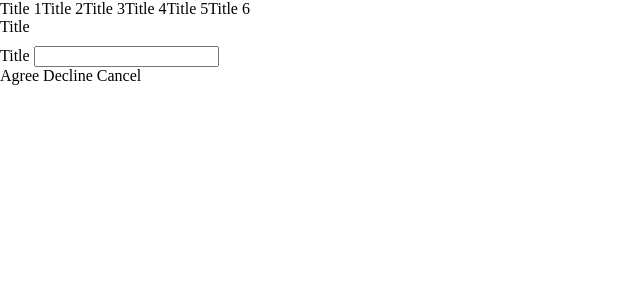
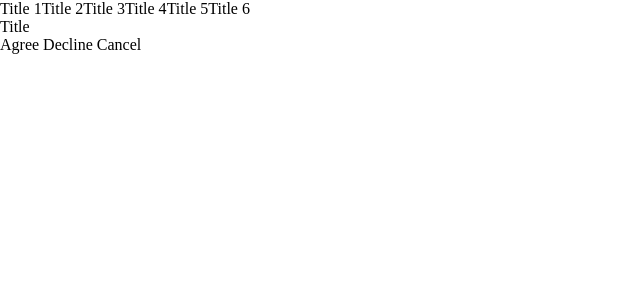
Before and after one commit to BenediktHoelker/sveltekit-ui5-web-components, a SvelteKit app: page / in a window 1280 px wide. Shown: the top 300 px of the page, without its empty margins (0-640 px from the left). Built offline with nearby package versions, Linux system fonts and the light colour scheme.

Commit message:
understand concept of svelte kit and html forms

```diff
--- a/src/routes/DetailPage.svelte
+++ b/src/routes/DetailPage.svelte
@@ -9,6 +9,8 @@
 	import '@ui5/webcomponents-fiori/dist/Page.js';
 
 	import '@ui5/webcomponents-icons/dist/AllIcons.js';
+
+	import { enhance } from '$app/forms';
 
 	export let todo = { title: '' };
 </script>
@@ -24,18 +26,14 @@
 			slot="endContent"
 		></ui5-button>
 	</ui5-bar>
-	<ui5-form header-text="Address" layout="S1 M2 L2 XL2" style="margin-top: 10px;" method="POST">
-		<ui5-form-item>
-			<ui5-label slot="labelContent">Title</ui5-label>
-			<ui5-input on:input={(e) => (todo.title = e.target.value)} value={todo.title}></ui5-input>
-		</ui5-form-item>
-	</ui5-form>
-
-	<form header-text="Address" layout="S1 M2 L2 XL2" style="margin-top: 10px;" method="POST">
-		<label>
-			Title
-			<input name="title" autocomplete="off" bind:value={todo.title} />
-		</label>
+	<form method="POST" use:enhance>
+		<ui5-form header-text="Address" layout="S1 M2 L2 XL2" style="margin-top: 10px;">
+			<ui5-form-item>
+				<ui5-label slot="labelContent">Title</ui5-label>
+				<ui5-input name="title" on:input={(e) => (todo.title = e.target.value)} value={todo.title}
+				></ui5-input>
+			</ui5-form-item>
+		</ui5-form>
 	</form>
 	<div slot="footer">
 		<ui5-bar design="FloatingFooter">
```
